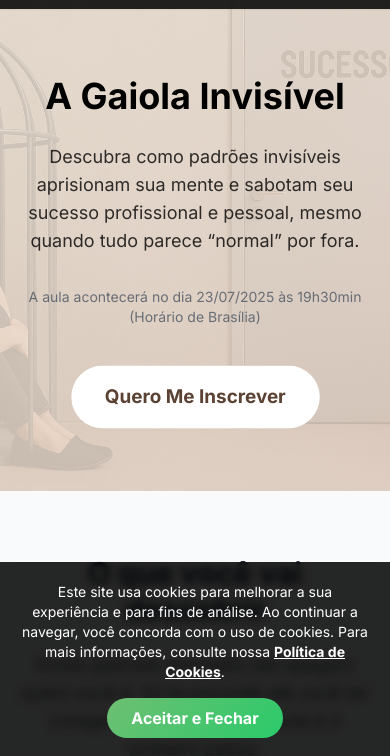
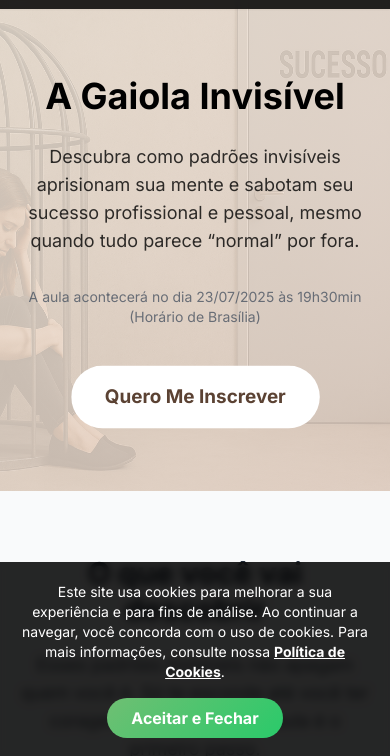
Before and after one commit to ftjar/agaiolainvisivel, a plain HTML site: page index.html in a window 390 px wide. Shown: the part 86-842 px from the top of the page. Drawn offline with nearby package versions, Linux system fonts and the light colour scheme.

Commit message:
Correção na media do bg-fundo hero

```diff
--- a/css/styles.css
+++ b/css/styles.css
@@ -30,6 +30,18 @@ body {
     /* 3. gradiente com 85% de opacidade */
     background: linear-gradient(135deg, rgba(242, 232, 220, 0.85) 0%, rgba(230, 211, 198, 0.85) 100%);
     z-index: -1; /* Coloca a camada de cor entre o fundo e o conteúdo */
+}
+
+@media (max-width: 480px) {
+    .hero-background-suave {
+    /* 1. A imagem é a base, no fundo */
+    background-image: url('../img/fundo-bg.webp');
+    background-size: 190% 100%;
+    /* background-size: cover; */
+    /* background-position: 70% 25%; */
+    position: relative; /* Essencial para a sobreposição funcionar */
+    z-index: 1; /* Garante que o conteúdo fique acima da sobreposição */
+    }
 }
 
 .cta-background-suave {
```
Also changed, not shown: 1 other file.
